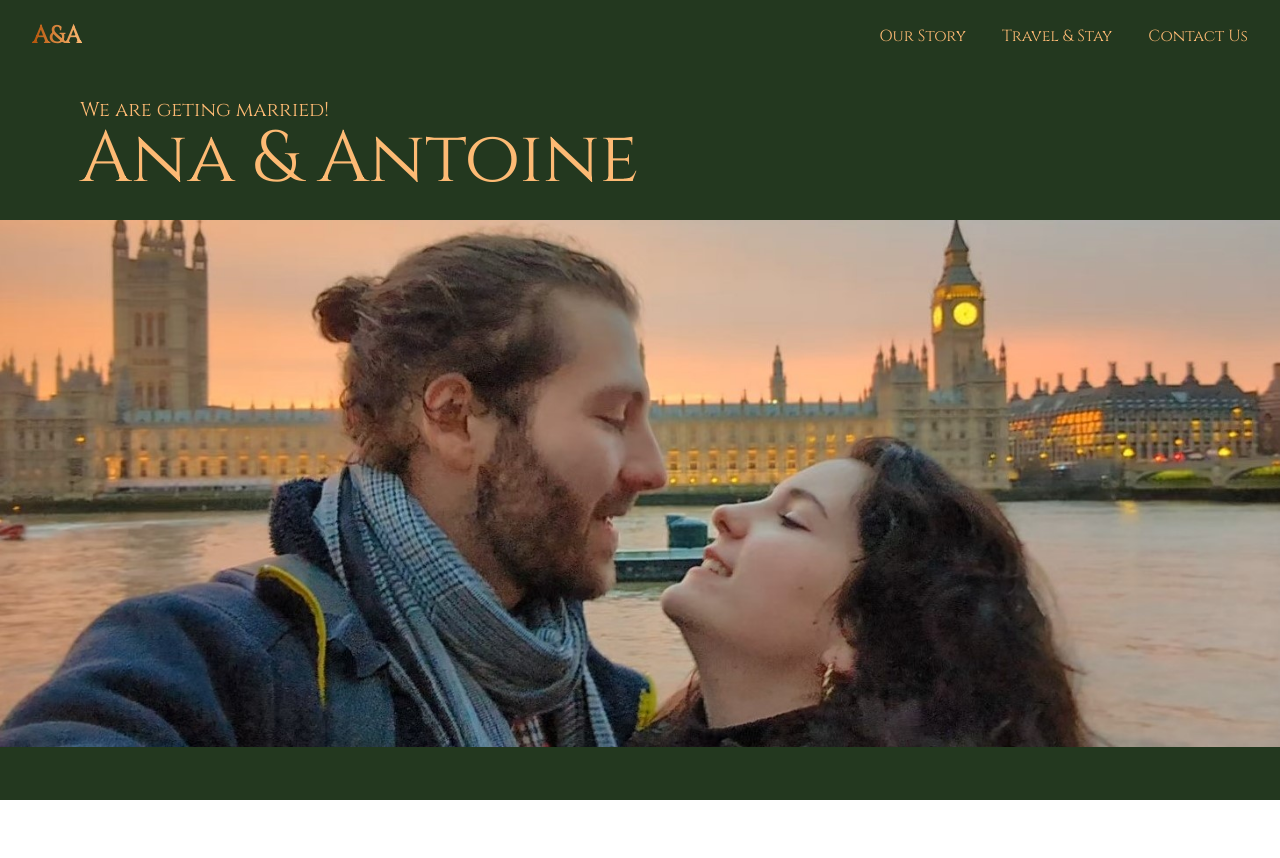
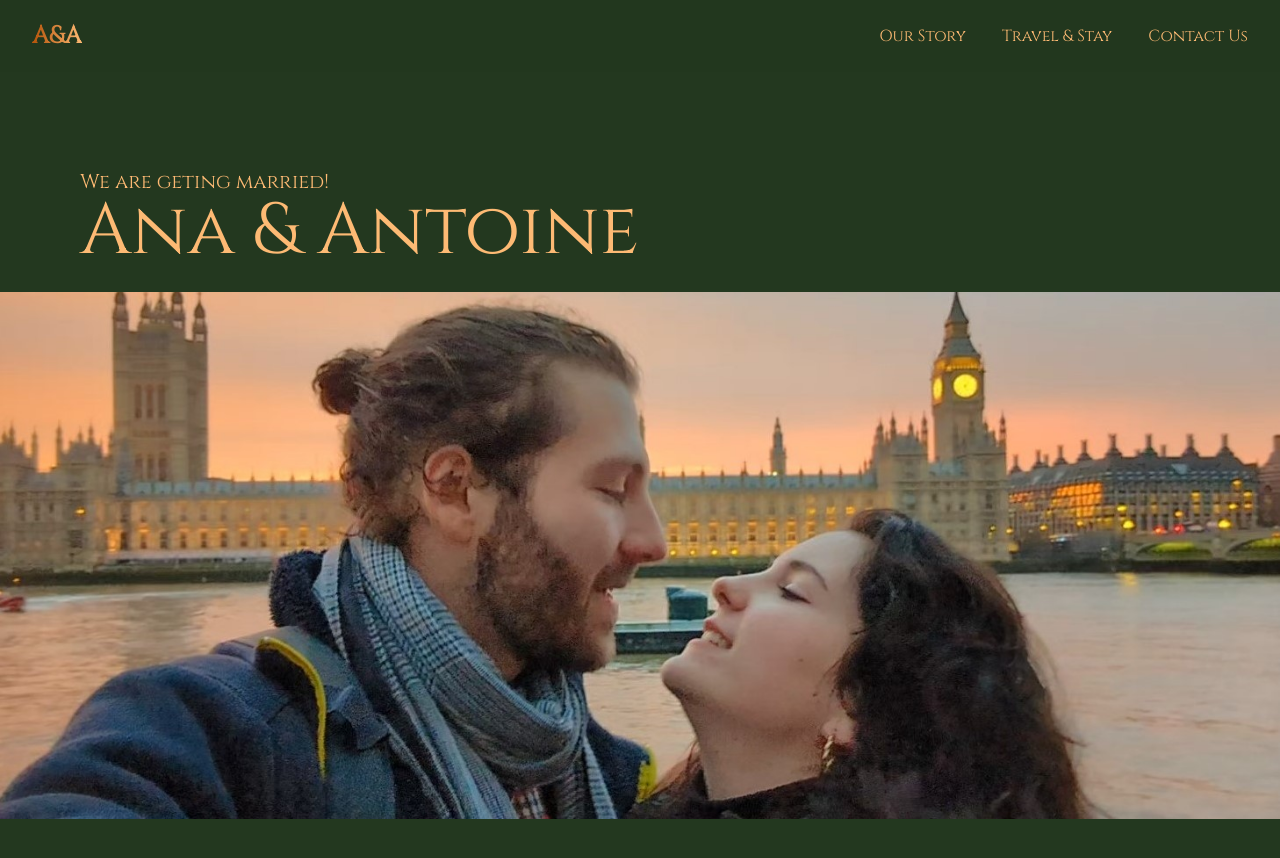
Before and after one commit to Cocheant/ana-antoine-react, a React (Vite) app: page / in a window 1280 px wide. Shown: the top 858 px of the page. Built offline with nearby package versions, Linux system fonts and the light colour scheme.

Commit message:
fixed menu transition, translate, section bg

```diff
--- a/src/App.jsx
+++ b/src/App.jsx
@@ -6,7 +6,7 @@ import Navbar from './components/Navbar'
 
 const App = () => {
   return (
-    <main className='bg-green'>
+    <main className='bg-green h-screen'>
       <Router>
         <Navbar />
         <Routes>
--- a/src/components/Navbar.jsx
+++ b/src/components/Navbar.jsx
@@ -12,7 +12,7 @@ const Navbar = () => {
     const handleClick = () => setNav(!nav);
 
     return (
-        <header className="header">
+        <header className="flex w-full justify-between items-center px-8 py-4  mx-auto bg-green/90 z-10 right-0 -left-0 top-0 sticky">
             <NavLink to="/" className="w-10 h-10  items-center justify-start flex font-bold ">
                 <p className="text-2xl orange-gradient_text hover:#B45309">A&A</p>
 
@@ -55,9 +55,9 @@ const Navbar = () => {
                 </div>
                 <ul
                     className={`${nav
-                        ? 'text-white opacity-100 transform translate-x-0'
-                        : 'opacity-0 transform -translate-y-full'
-                        } transition-transform absolute top-0 left-0 w-full h-screen bg-green/80 flex flex-col justify-center items-center text-2xl`}
+                        ? 'text-white opacity-100 transform translate-x-0 duration-500'
+                        : 'opacity-0 transform -translate-y-full '
+                        } transition-transform  duration-500 absolute top-0 left-0 w-full h-screen bg-green/80 flex flex-col justify-center items-center text-2xl`}
                     onClick={() => setNav(false)}
                 >
                     <NavLink to="/story" className={({ isActive }) => isActive ? 'text-amber-700' : 'text-orange-300'}>
--- a/src/components/TravelStay/LeafletMap.jsx
+++ b/src/components/TravelStay/LeafletMap.jsx
@@ -4,6 +4,8 @@ import {
     // eslint-disable-next-line no-unused-vars
     useMap,
 } from 'https://cdn.esm.sh/react-leaflet'
+
+import 'leaflet/dist/leaflet.css';
 
 import { Marker, Popup } from 'leaflet'
 
@@ -12,7 +14,7 @@ const LeafletMap = () => {
 
     return (
         <div className="w-full h-auto relative ">
-            <MapContainer center={[51.505, -0.09]} zoom={13} scrollWheelZoom={false}>
+            <MapContainer center={[51.505, -0.09]} zoom={13} scrollWheelZoom={false} style={{ height: '100vh', width: '100wh' }}>
                 <TileLayer
                     attribution='&copy; <a href="https://www.openstreetmap.org/copyright">OpenStreetMap</a> contributors'
                     url="https://{s}.tile.openstreetmap.org/{z}/{x}/{y}.png"
--- a/src/index.css
+++ b/src/index.css
@@ -40,6 +40,31 @@ body:has(.card[data-color="blue"]:hover) {
 
 body:has(.card[data-color="green"]:hover) {
   background-color: var(--dark-bg);
+}
+
+@tailwind base;
+@tailwind components;
+@tailwind utilities;
+
+/* width */
+::-webkit-scrollbar {
+    width: 8px;
+}
+
+/* Track */
+::-webkit-scrollbar-track {
+    background: var(--dark-green);
+}
+
+/* Handle */
+::-webkit-scrollbar-thumb {
+    background: var(--very-light-orange);
+    border-radius: 5px;
+}
+
+/* Handle on hover */
+::-webkit-scrollbar-thumb:hover {
+    background: var(--very-light-orange);
 }
 
 @layer utilities {
@@ -103,7 +128,12 @@ body:has(.card[data-color="green"]:hover) {
   .cta-text {
     @apply text-black-500 font-extrabold flex-1 text-3xl max-md:text-center;
   }
+
+  .section {
+    @apply w-full h-screen relative top-24 bg-green
+  }
 }
+
 
 .glassmorphism {
   background: rgba(8, 116, 239, 0.07);
--- a/src/main.jsx
+++ b/src/main.jsx
@@ -6,9 +6,21 @@ import French from './lang/fr.json';
 import Spanish from './lang/es.json';
 import English from './lang/en.json';
 
-const locale = navigator.language;
 
 let lang;
+
+let locale = window.navigator.languages ? window.navigator.languages[0] : null;
+locale = locale || window.navigator.language || window.navigator.browserLanguage || window.navigator.userLanguage;
+
+let shortLang = locale;
+if (shortLang.indexOf('-') !== -1)
+  shortLang = shortLang.split('-')[0];
+
+if (shortLang.indexOf('_') !== -1)
+  shortLang = shortLang.split('_')[0];
+
+console.log(lang, shortLang);
+
 if (locale === "es") {
   lang = Spanish;
 } else {
--- a/src/pages/Contact.jsx
+++ b/src/pages/Contact.jsx
@@ -1,7 +1,7 @@
 
 const Contact = () => {
     return (
-        <section className="w-full h-screen relative top-24">
+        <section className="section">
 
         </section>
     )
--- a/src/pages/Home.jsx
+++ b/src/pages/Home.jsx
@@ -5,7 +5,7 @@ import Hero from "../components/Home/Hero"
 const Home = () => {
 
     return (
-        <section className="w-full h-screen relative top-24">
+        <section className="section">
             <Hero />
         </section>
     )
--- a/src/pages/Story.jsx
+++ b/src/pages/Story.jsx
@@ -2,7 +2,7 @@ import PhotoAlbum from "../components/Story/PhotoAlbum"
 
 const Story = () => {
     return (
-        <section className="w-full h-screen relative top-24">
+        <section className="section">
             <PhotoAlbum />
 
         </section>
--- a/src/pages/TravelStay.jsx
+++ b/src/pages/TravelStay.jsx
@@ -1,6 +1,6 @@
 const TravelStay = () => {
     return (
-        <section className="w-full h-screen relative top-24">
+        <section className="section">
 
         </section>
     )
```
